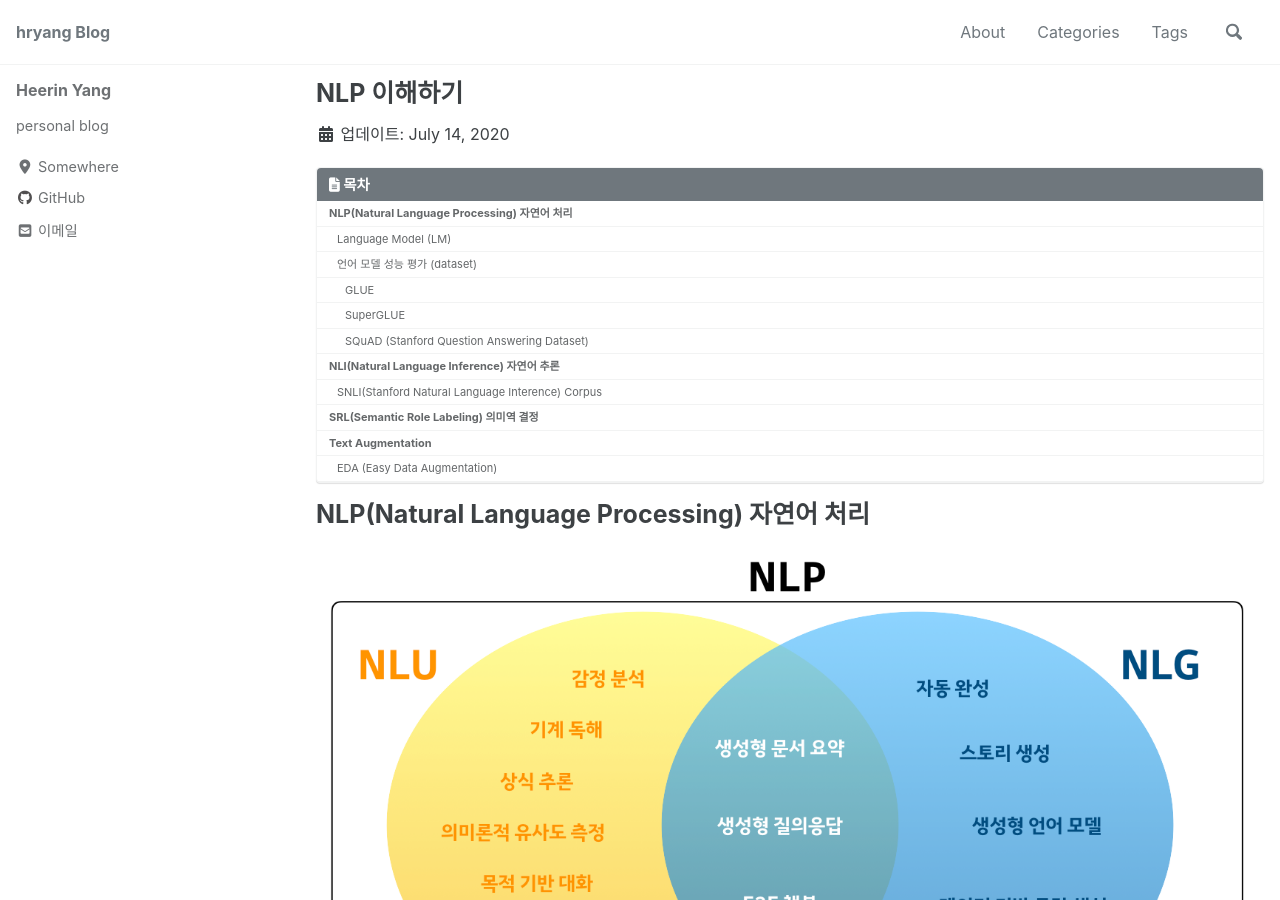
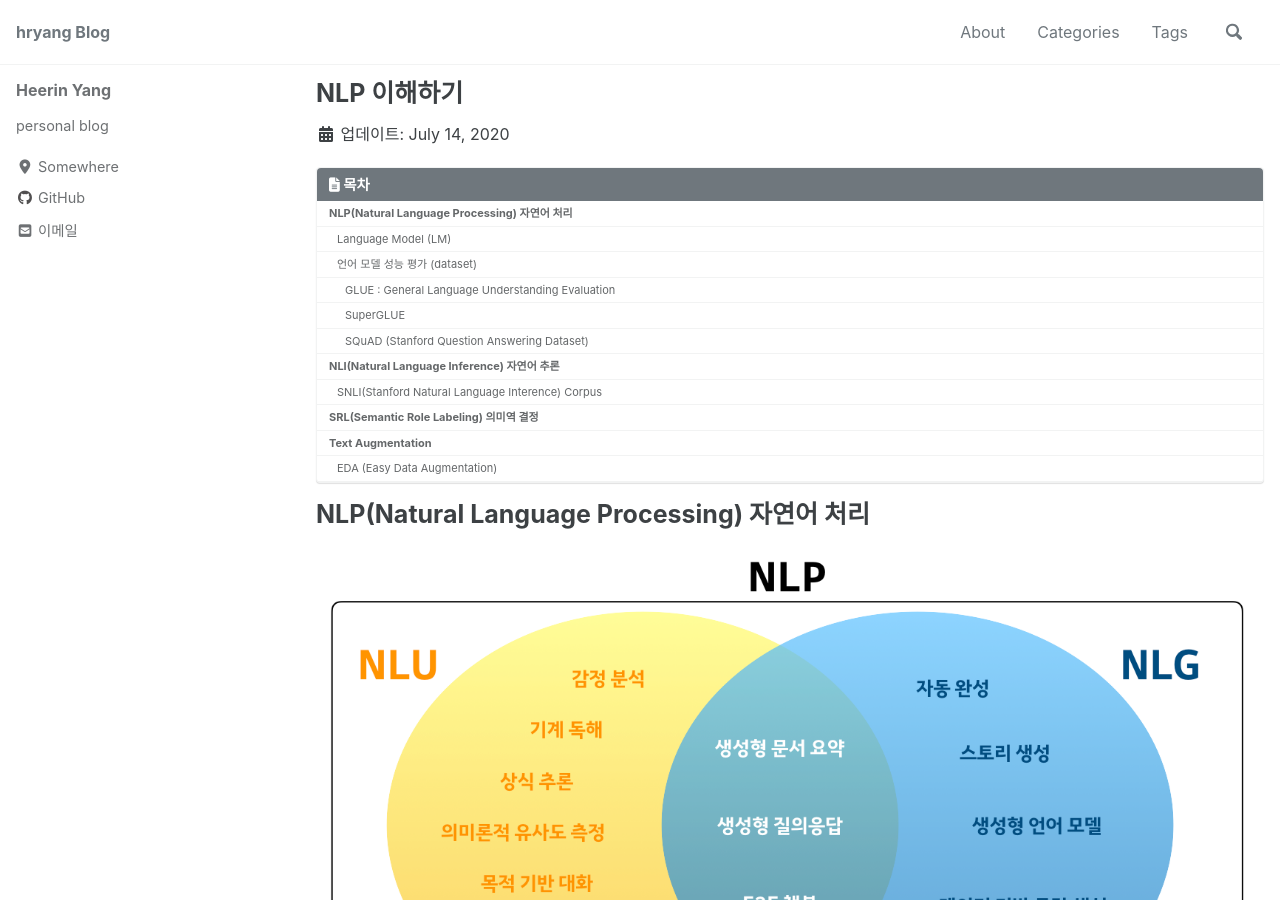
Before and after one commit to hryang06/hryang06.github.io, a Jekyll site: the page built from _posts/2020-07-14-NLP.md, in a window 1280 px wide and 900 px high. Built offline with Jekyll 4.4.1, drawn with Linux system fonts in a browser that asks for light colours; cached includes are drawn as plain includes; nearby versions of some CDN libraries; some of the changed text lies outside the part shown.

```diff
--- a/_posts/2020-07-14-NLP.md
+++ b/_posts/2020-07-14-NLP.md
@@ -35,7 +35,7 @@ last_modified_at: 2020-07-14 10:09:00 +0800
 
 ## 언어 모델 성능 평가 (dataset)
 
-### GLUE
+### GLUE : General Language Understanding Evaluation
 
 [GLUE: A Multi-Task Benchmark and Analysis Platform for Natural Language Understanding](https://arxiv.org/abs/1804.07461) <br>
 <https://gluebenchmark.com/>
```
Also changed, not shown: other parts of _posts/2020-07-14-NLP.md (+2 -0 lines).
